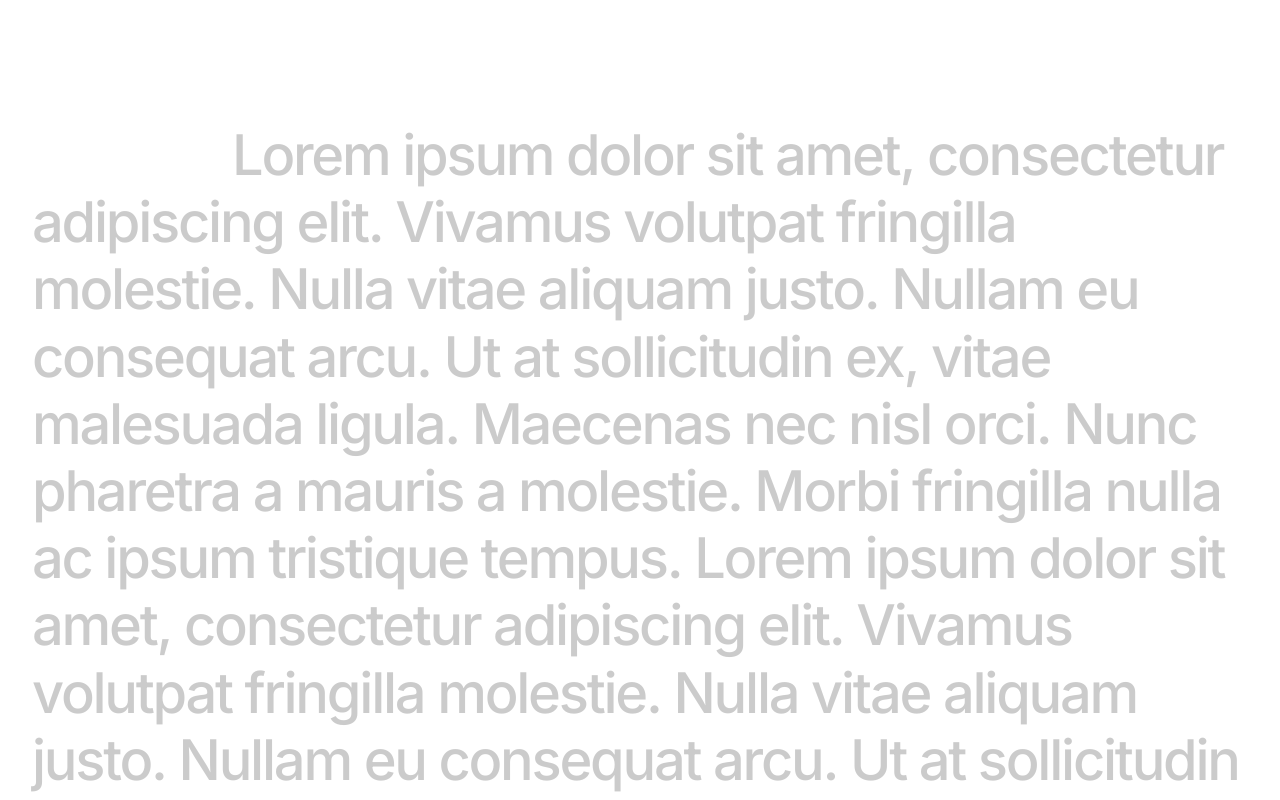
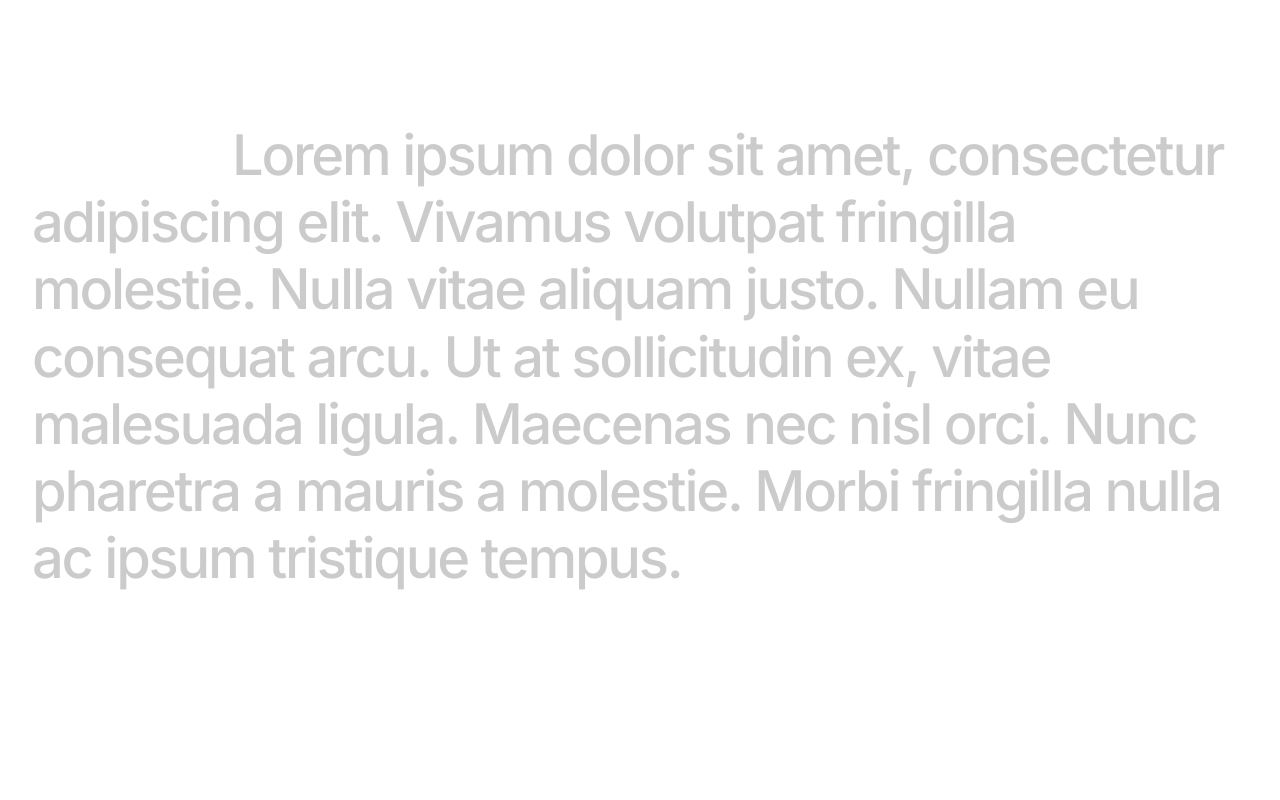
Before and after one commit to GustavoSouza123/experiments, a React (Vite) app: page /scroll-text-reveal in a window 1280 px wide. Shown: the part 420-1220 px from the top of the page. Built offline with nearby package versions, Linux system fonts and the light colour scheme.

Commit message:
inspiration screenshots

```diff
--- a/src/pages/experiments/scroll-text-reveal/ScrollTextReveal.jsx
+++ b/src/pages/experiments/scroll-text-reveal/ScrollTextReveal.jsx
@@ -26,6 +26,7 @@ export default function TextReveal() {
           scrollTrigger: {
             trigger: '.scroll-text-reveal',
             start: 'top top',
+            end: 'bottom bottom',
             scrub: true,
           },
         });
@@ -44,11 +45,7 @@ export default function TextReveal() {
           Nulla vitae aliquam justo. Nullam eu consequat arcu. Ut at
           sollicitudin ex, vitae malesuada ligula. Maecenas nec nisl orci. Nunc
           pharetra a mauris a molestie. Morbi fringilla nulla ac ipsum tristique
-          tempus. Lorem ipsum dolor sit amet, consectetur adipiscing elit.
-          Vivamus volutpat fringilla molestie. Nulla vitae aliquam justo. Nullam
-          eu consequat arcu. Ut at sollicitudin ex, vitae malesuada ligula.
-          Maecenas nec nisl orci. Nunc pharetra a mauris a molestie. Morbi
-          fringilla nulla ac ipsum tristique tempus.
+          tempus.
         </div>
       </div>
     </div>
--- a/src/pages/experiments/scroll-text-reveal/style.scss
+++ b/src/pages/experiments/scroll-text-reveal/style.scss
@@ -6,7 +6,7 @@
     flex-direction: column;
 		justify-content: center;
     gap: 48px;
-		padding: 50vh 0 10vh 0;
+		padding: 50vh 0;
 
     .paragraph {
       font-size: 56px;
```
Also changed, not shown: src/pages/experiments/scroll-text-reveal/image2.png (added).
